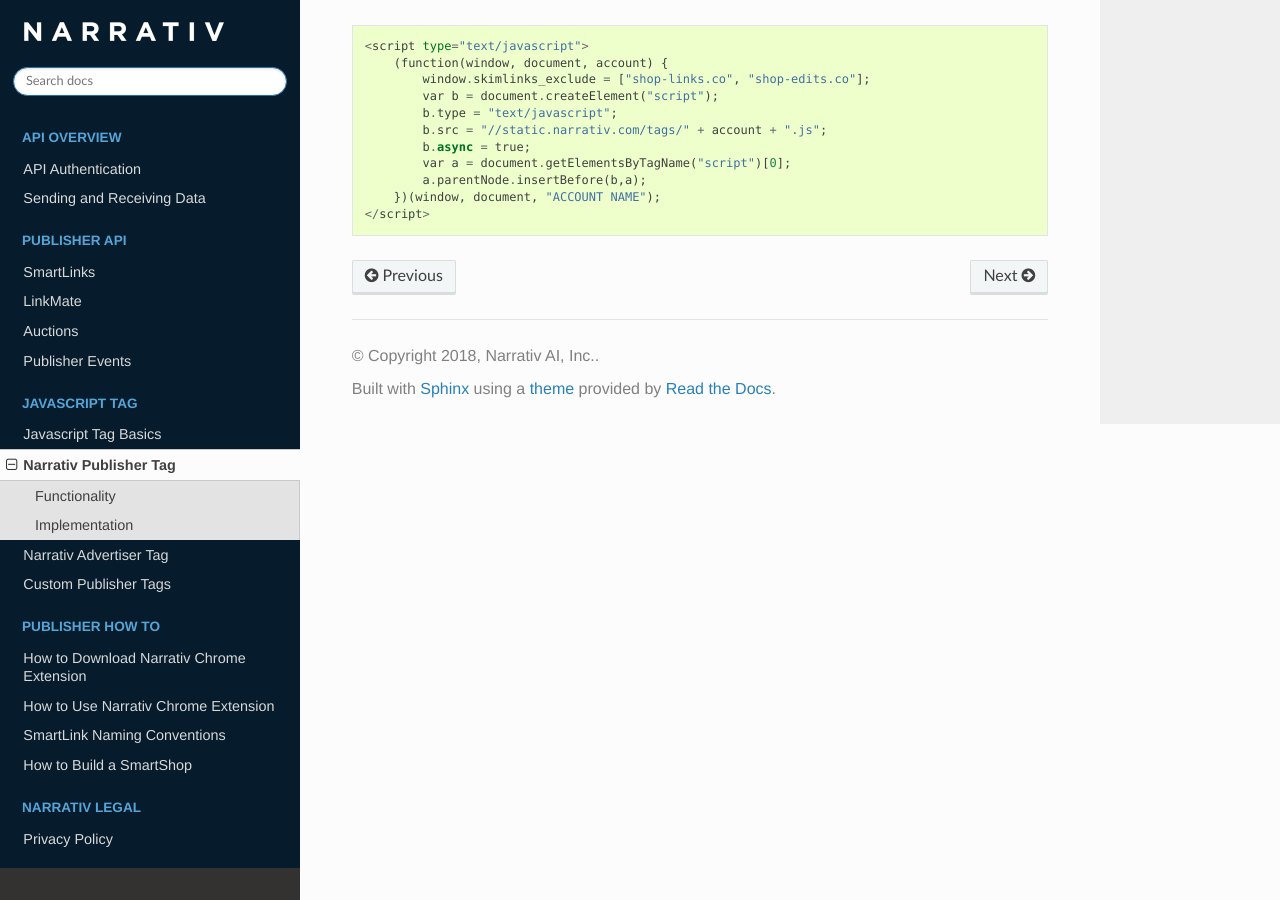
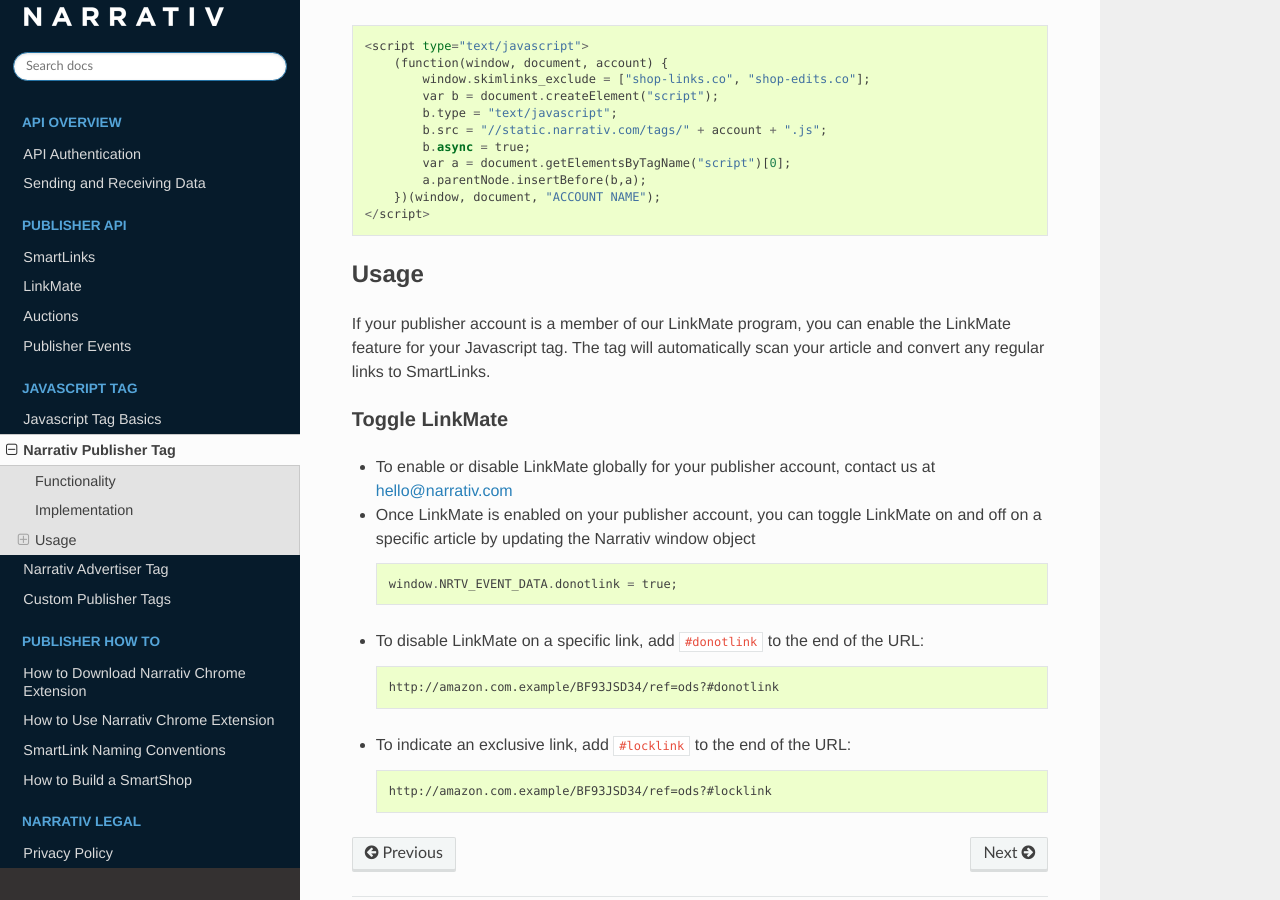
Before and after one commit to robinssq/api-docs, a Sphinx documentation site: the page built from docs/tagpublisher.rst, in a window 1280 px wide and 900 px high, scrolled down 569 px. Built offline with Sphinx 7.4.7 and the Read the Docs theme 2.0.0, drawn with Linux system fonts in a browser that asks for light colours.

Commit message:
Linkmate toggle documentation and bump version

```diff
--- a/docs/conf.py
+++ b/docs/conf.py
@@ -54,9 +54,9 @@
 # built documents.
 #
 # The short X.Y version. (major version 1 corresponds to /api/v1/)
-version = '1.4.7'
+version = '1.4.8'
 # The full version, including alpha/beta/rc tags.
-release = '1.4.7'
+release = '1.4.8'
 
 # The language for content autogenerated by Sphinx. Refer to documentation
 # for a list of supported languages.
--- a/docs/tagpublisher.rst
+++ b/docs/tagpublisher.rst
@@ -36,3 +36,32 @@
 
 
 .. _setup: https://dashboard.narrativ.com/#/publisher/account/setup
+
+Usage
+-----
+
+If your publisher account is a member of our LinkMate program, you can enable the
+LinkMate feature for your Javascript tag. The tag will automatically scan your article
+and convert any regular links to SmartLinks.
+
+Toggle LinkMate
+^^^^^^^^^^^^^^^
+
+* To enable or disable LinkMate globally for your publisher account, contact us at `hello@narrativ.com`_
+
+* Once LinkMate is enabled on your publisher account, you can toggle LinkMate on and off on a
+  specific article by updating the Narrativ window object
+  ::
+
+    window.NRTV_EVENT_DATA.donotlink = true;
+
+* To disable LinkMate on a specific link, add ``#donotlink`` to the end of the URL::
+
+    http://amazon.com.example/BF93JSD34/ref=ods?#donotlink
+
+* To indicate an exclusive link, add ``#locklink`` to the end of the URL::
+
+    http://amazon.com.example/BF93JSD34/ref=ods?#locklink
+
+
+.. _hello@narrativ.com: mailto:hello@narrativ.com
```
